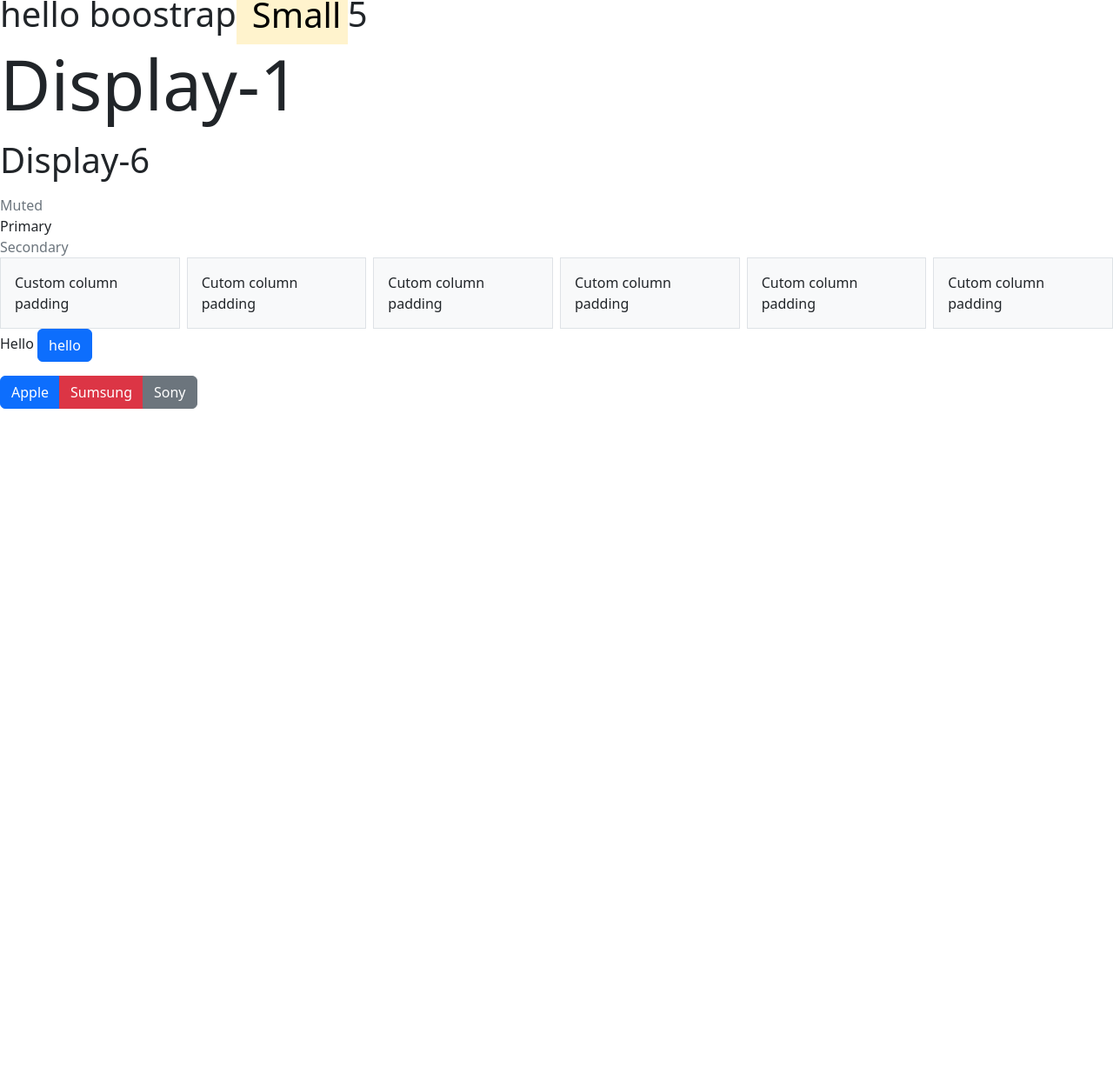
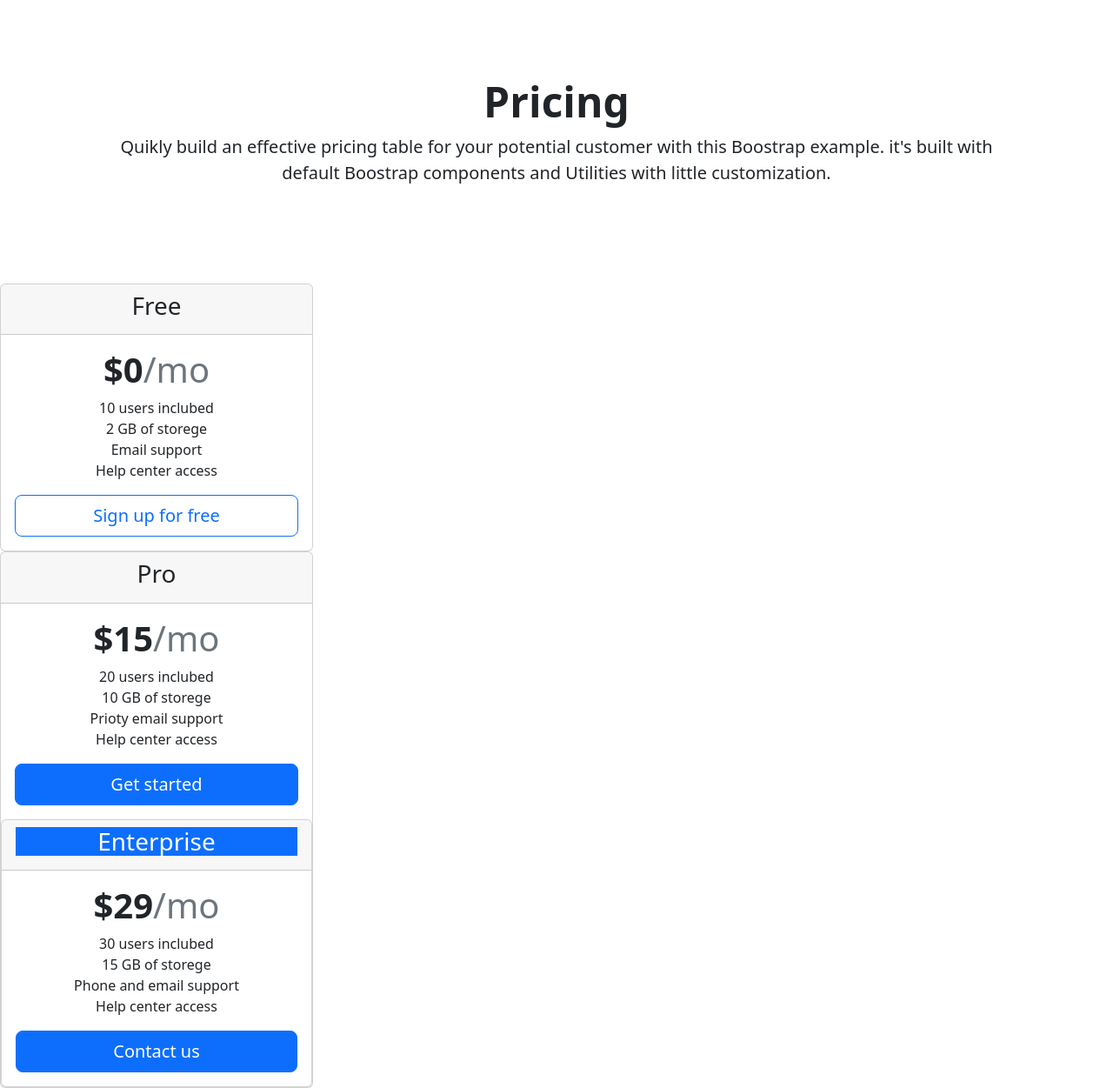
Before and after one commit to anhdiu/baitapvenha-cv, a plain HTML site: page index.html in a window 1280 px wide. Shown: the part 8-1259 px from the top of the page at 87% size. Before the commit the page ends 800 px from the top, so only its background shows below. Drawn offline with nearby package versions, Linux system fonts and the light colour scheme.

Commit message:
Add files via upload

```diff
--- a/index.html
+++ b/index.html
@@ -11,53 +11,66 @@
     <script src="https://cdn.jsdelivr.net/npm/bootstrap@5.2.1/dist/js/bootstrap.bundle.min.js"></script>
     <link href="https://cdnjs.cloudflare.com/ajax/libs/font-awesome/6.2.0/css/all.min.css" rel="stylesheet">
 </head>
-
 <body>
-    <h1> hello boostrap<mark> Small</mark>5</h1>
-    <p class="display-1">Display-1</p>
-    <p class="display-6">Display-6</p>
-    <div class="text-muted">Muted</div>
-    <div class="text-Primary">Primary</div>
-    <div class="text-secondary">Secondary</div>
-
-    <div class="row g-2">
-        <div class="col-6 col-sm-4 col-xl-2">
-            <div class="p-3 border bg-light">Custom column padding</div>
+    <div class="container my-5 p-5 text-center">
+        <h1 class="display-5 fw-bold">Pricing</h1>
+        <p class="fs-5 fw-light mt-2">Quikly build an effective pricing table for your potential customer with this Boostrap example. it's built with default Boostrap components and Utilities  with little customization.</p>
+    </div>
+        <div class="card" style="max-width: 360px">
+        <div class="card-header">
+            <div class="h3 text-center">Free</div>
         </div>
 
-        <div class="col-6 col-sm-4 col-xl-2">
-            <div class="p-3 border bg-light">Cutom column padding</div>
-        </div>
-        <div class="col-6 col-sm-4 col-xl-2">
-            <div class="p-3 border bg-light">Cutom column padding</div>
-        </div>
-        <div class="col-6 col-sm-4 col-xl-2">
-            <div class="p-3 border bg-light">Cutom column padding</div>
-        </div>
-        <div class="col-6 col-sm-4 col-xl-2">
-            <div class="p-3 border bg-light">Cutom column padding</div>
-        </div>
-        <div class="col-6 col-sm-4 col-xl-2">
-            <div class="p-3 border bg-light">Cutom column padding</div>
+        <div class="card-body">
+            <h1 class=" text-center">
+                <strong>$0</strong><span class="text-secondary">/mo</span>
+            </h1>
+            <div class="text-dark text-center">10 users inclubed</div>
+            <div class="text-dark text-center">2 GB of storege</div>
+            <div class="text-dark text-center">Email support</div>
+            <div class="text-dark text-center">Help center access</div>
+            <div class="mt-3">
+                <button class="btn btn-outline-primary btn-lg w-100">Sign up for free</button>
+            </div>
         </div>
     </div>
-    <div>
-        <bottom>Hello</bottom>
-        <button class="btn btn-primary">hello</button>
+
+    <div class="card" style="max-width: 360px">
+        <div class="card-header">
+            <div class="h3 text-center ">Pro</div>
     </div>
-    <div class="btn-group my-3">
-        <button type="button" class="btn btn-primary">Apple</button>
-        <button type="botton" class="btn btn-danger"> Sumsung</button>
-        <button type="botton" class="btn btn-secondary">Sony</button>
+        <div class="card-body">
+            <h1 class=" text-center">
+                <strong>$15</strong><span class="text-secondary">/mo</span>
+            </h1>
+            <div class="text-dark text-center">20 users inclubed</div>
+            <div class="text-dark text-center">10 GB of storege</div>
+            <div class="text-dark text-center">Prioty email support</div>
+            <div class="text-dark text-center">Help center access</div>
+            <div class="mt-3">
+                <button class="btn btn-outline-primary btn-lg w-100 text-bg-primary">Get started</button>
+            </div>
     </div>
+    <div class="card" style="max-width: 360px">
+            <div class="card-header">
+                <div class="h3 text-center text-bg-primary">Enterprise</div>
+            </div>
+            <div class="card-body">
+                <h1 class=" text-center">
+                    <strong>$29</strong><span class="text-secondary">/mo</span>
+                </h1>
+                <div class="text-dark text-center"> 30 users inclubed</div>
+                <div class="text-dark text-center">15 GB of storege</div>
+                <div class="text-dark text-center">Phone and email support</div>
+                <div class="text-dark text-center">Help center access</div>
+                <div class="mt-3">
+                    <button class="btn btn-outline-primary btn-lg w-100 text-bg-primary">Contact us</button>
+                </div>
+            </div>
 
 
 
-
-
-
+        </div>
 
 </body>
-
-
 </html>
```
